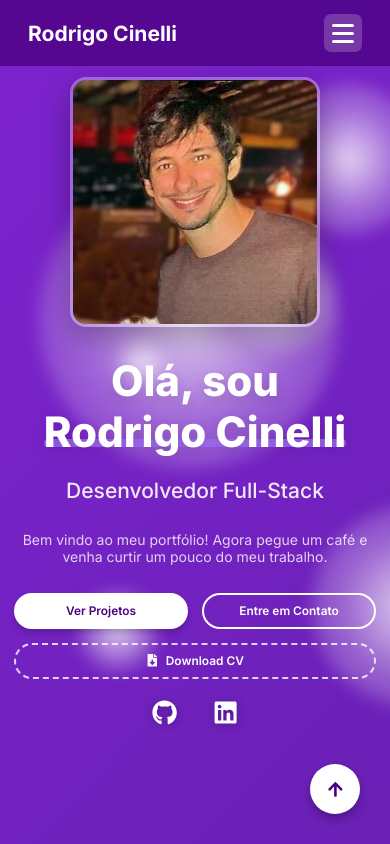
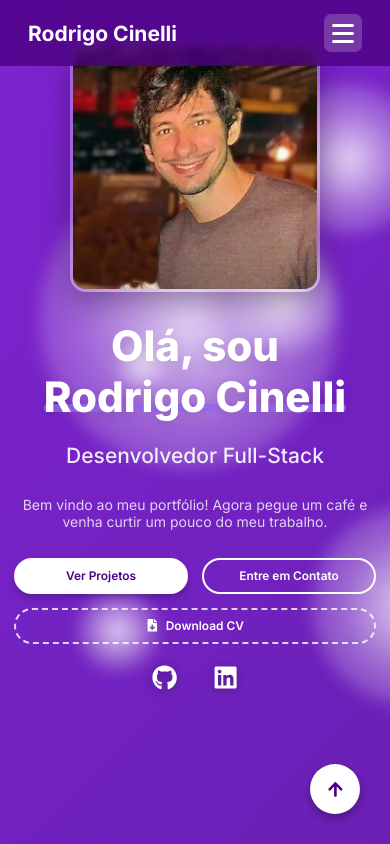
Before and after one commit to RodCinelli/rodcinelli-fullstack-developer, a Next.js app: page / in a window 390 px wide. Shown: the top 844 px of the page. Built offline with nearby package versions, Linux system fonts and the light colour scheme.

Commit message:
refactor: Reduce Hero section mobile top padding

```diff
--- a/src/components/sections/Hero.tsx
+++ b/src/components/sections/Hero.tsx
@@ -22,12 +22,12 @@ const HeroSection = styled.section`
   @media (max-width: 768px) {
     padding: 0 1.5rem;
     justify-content: flex-start;
-    padding-top: 6.5rem;
+    padding-top: 4rem;
   }
 
   @media (max-width: 520px) {
     padding: 0 1rem;
-    padding-top: 5.5rem;
+    padding-top: 3rem;
   }
 `
 
```
